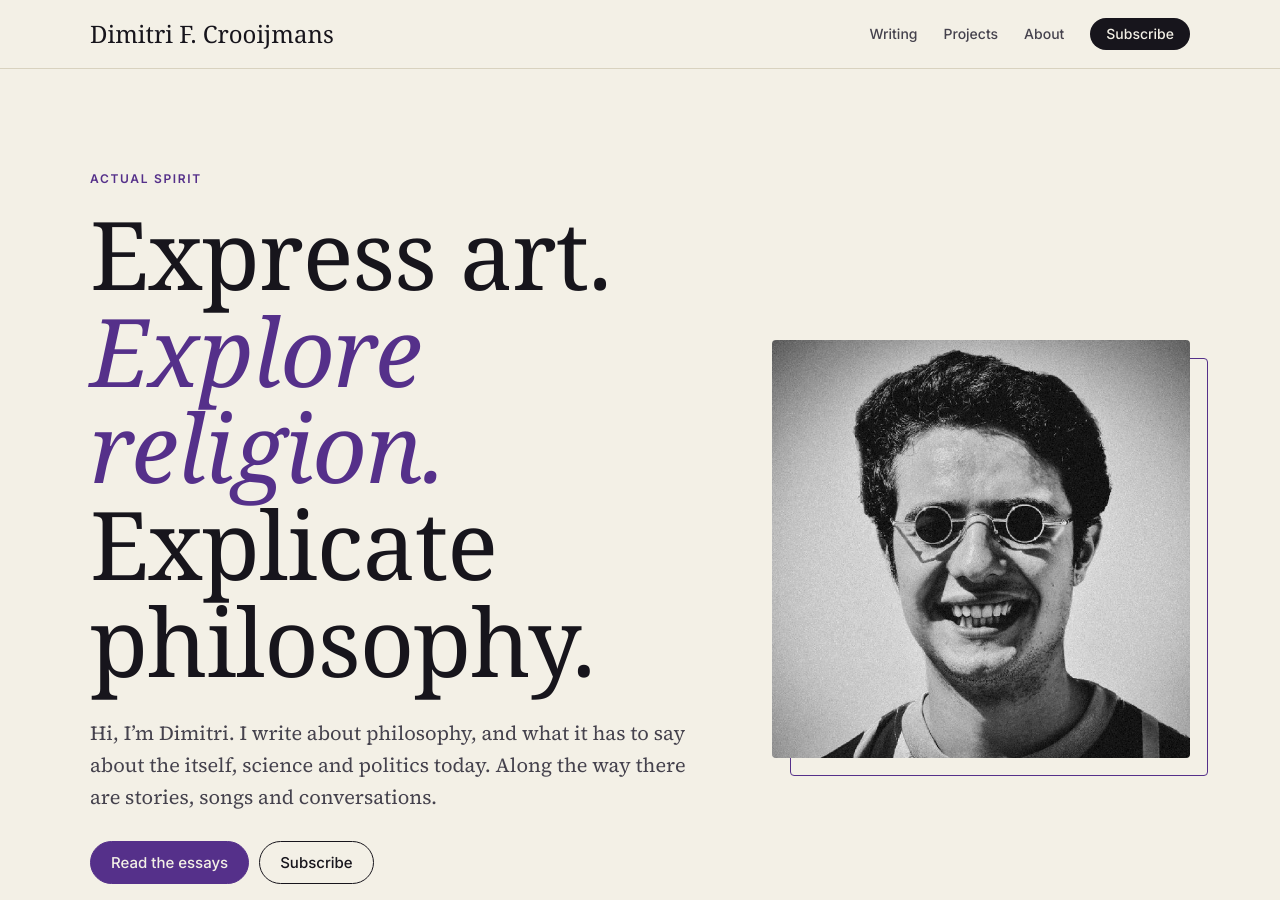
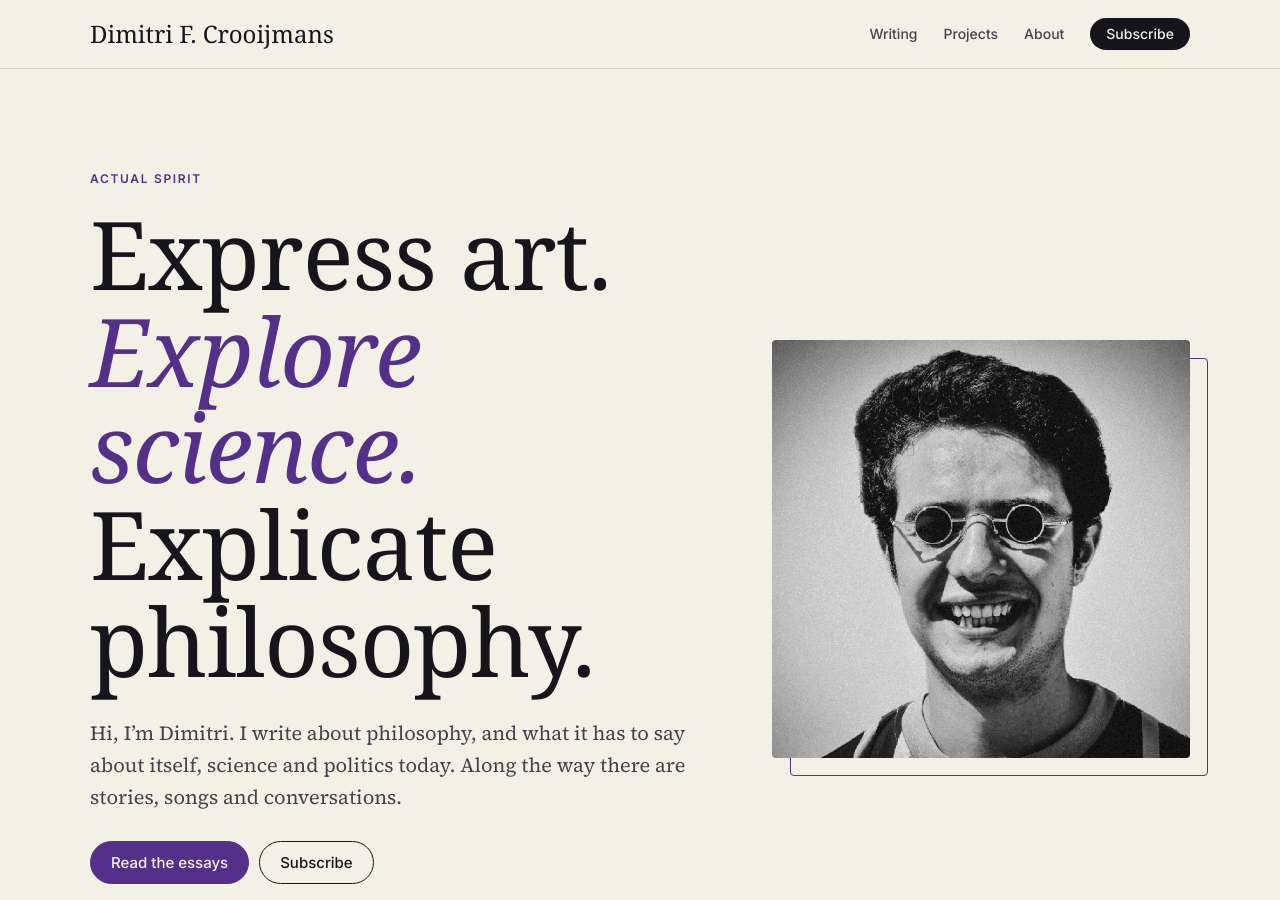
Before and after one commit to dialectmaterial/dialectmaterial.github.io, a Jekyll site: the page built from index.html, in a window 1280 px wide and 900 px high. Built offline with Jekyll 4.4.1, drawn with Linux system fonts in a browser that asks for light colours; some web fonts are replaced; some of the changed text lies outside the part shown.

Commit message:
Modify headings and blurbs in home.yml
Updated the home.yml file to change headings and blurbs for clarity.

```diff
--- a/_data/home.yml
+++ b/_data/home.yml
@@ -7,11 +7,11 @@ hero:
   # Each line becomes its own line in the big heading.
   heading:
     - Express art.
-    - Explore religion.
+    - Explore science.
     - Explicate philosophy.
   intro: |
     Hi, I'm Dimitri. I write about philosophy,
-    and what it has to say about the itself, science and politics today.
+    and what it has to say about itself, science and politics today.
     Along the way there are stories, songs and conversations.
 
 # Small quick links under the intro, for people coming from Instagram.
@@ -39,9 +39,9 @@ start_here:
     - slug: everyone-knows-perfection-is-absurd
       blurb: Spinoza, Descartes and why reality is the perfect absurdity.
     - slug: communisation-in-absolute-capitalism
-      blurb: On communism and capital
+      blurb: On communism and capital.
     - slug: slovenian-school-reading-group
-      blurb: On dialectical materialism
+      blurb: On dialectical materialism.
 
 # The dark band about the book.
 book:
@@ -78,5 +78,5 @@ about: |
 
 # A one-line bio shown at the end of every article.
 signoff: |
-  **Dimitri F. Crooijmans** writes on... New essays arrive by email
+  **Dimitri F. Crooijmans** writes on and on... New essays arrive by email
   on Substack.
```
